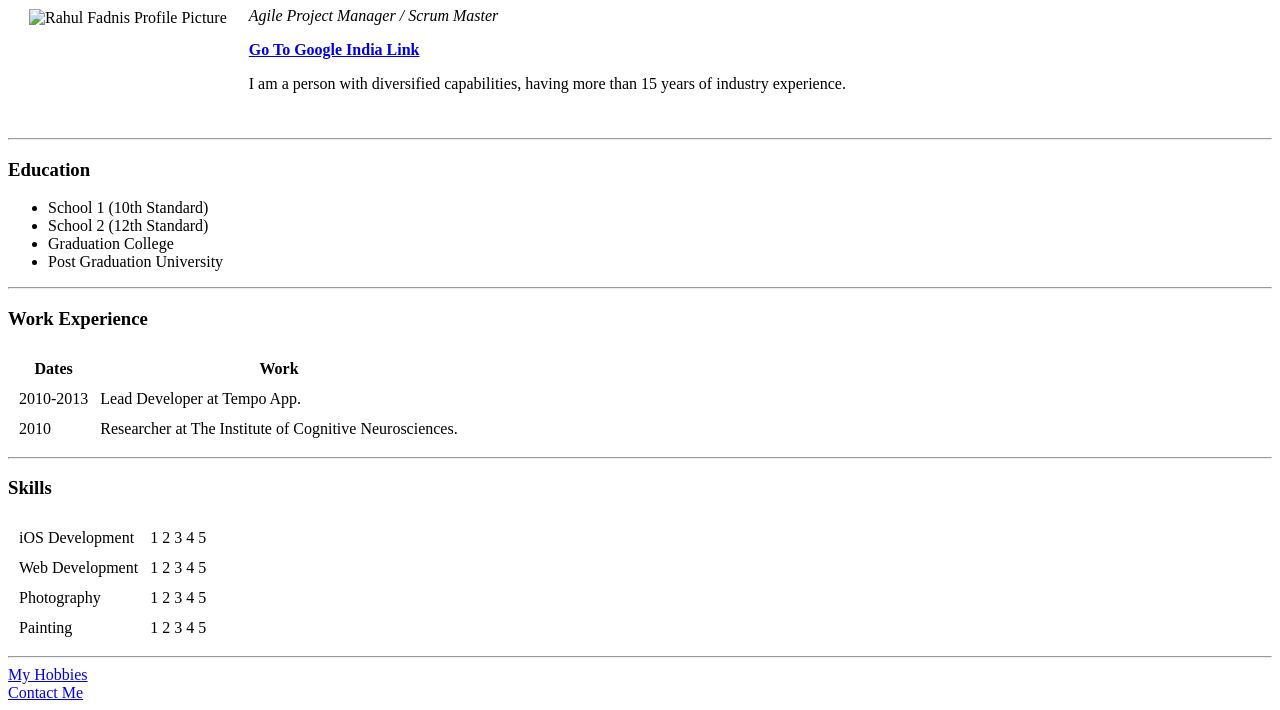
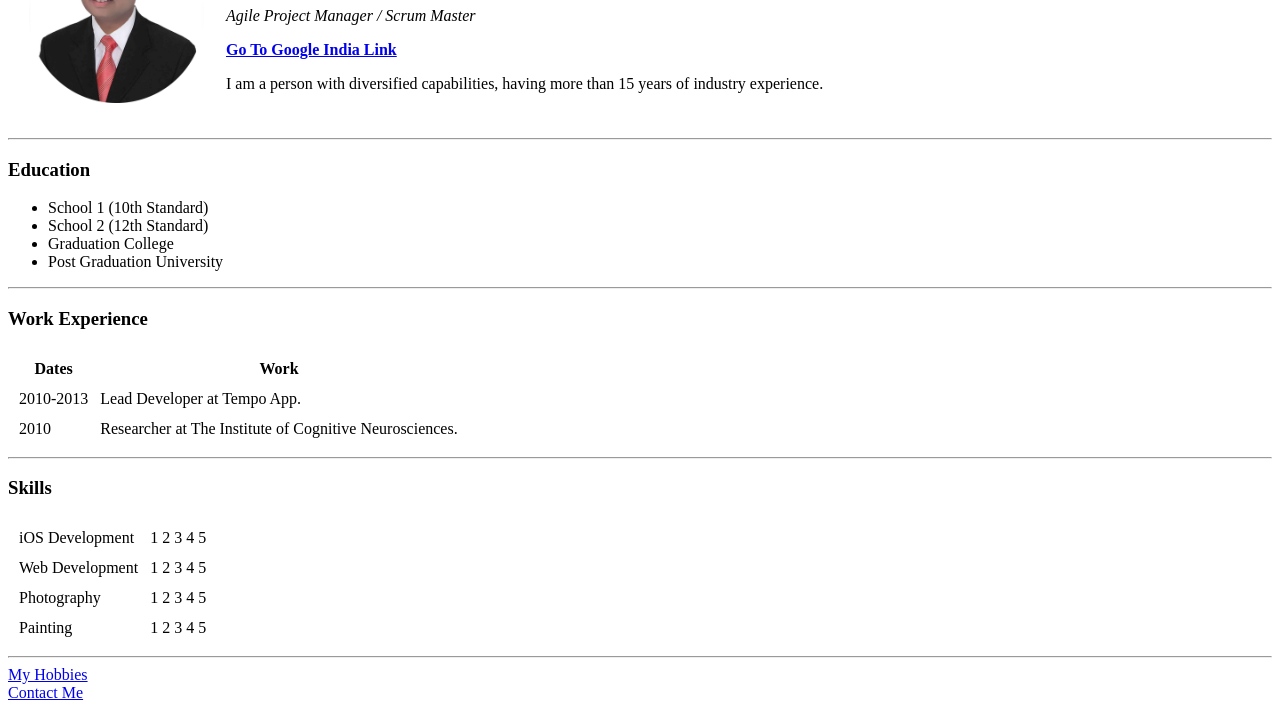
Before and after one commit to RahulFadnis/Curriculum-Vitae, a plain HTML site: page index.html in a window 1280 px wide. Shown: the part 102-812 px from the top of the page. Drawn offline with Linux system fonts and the light colour scheme; files whose address does not match are found by name.

Commit message:
index.html updated
index.html updated with .jpg image source.

```diff
--- a/index.html
+++ b/index.html
@@ -9,7 +9,7 @@
 <body>
   <table cellspacing="20">
     <tr>
-      <td><img src="D:\Learning and Development\Web Development\HTML - Personal Site\images\Rahul Fadnis - Without White Background.png" alt="Rahul Fadnis Profile Picture" width="175" height="175"></td>
+      <td><img src="D:\Learning and Development\Web Development\HTML - Personal Site\images\Rahul Fadnis.jpg" alt="Rahul Fadnis Profile Picture" width="175" height="175"></td>
       <td>
         <h1>Rahul Fadnis</h1>
         <p><em>Agile Project Manager / Scrum Master</em></p>
```
